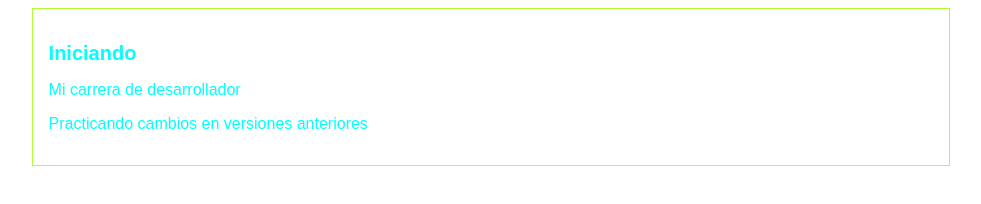
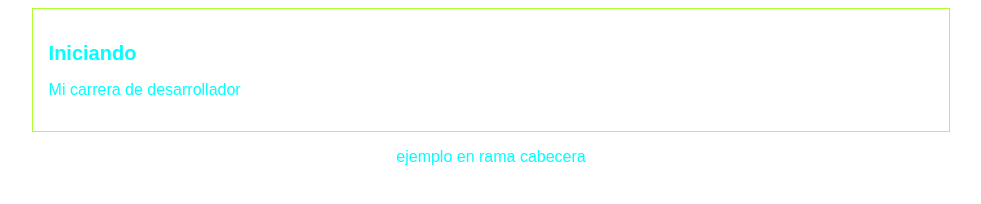
Before and after one commit to Jonathan4rango/misProyectos, a plain HTML site: page index.html in a window 1280 px wide. Shown: the whole page, without its empty margins (149-1130 px from the left). Drawn offline with Linux system fonts and the light colour scheme.

Commit message:
Primer commit en cabecera

```diff
--- a/index.html
+++ b/index.html
@@ -11,8 +11,7 @@
     <section class="container">
         <h1>Iniciando</h1>
         <p>Mi carrera de desarrollador</p>
-        <p>Practicando cambios en versiones anteriores</p>
     </section>
-
+    <p>ejemplo en rama cabecera</p>
 </body>
 </html>
```
